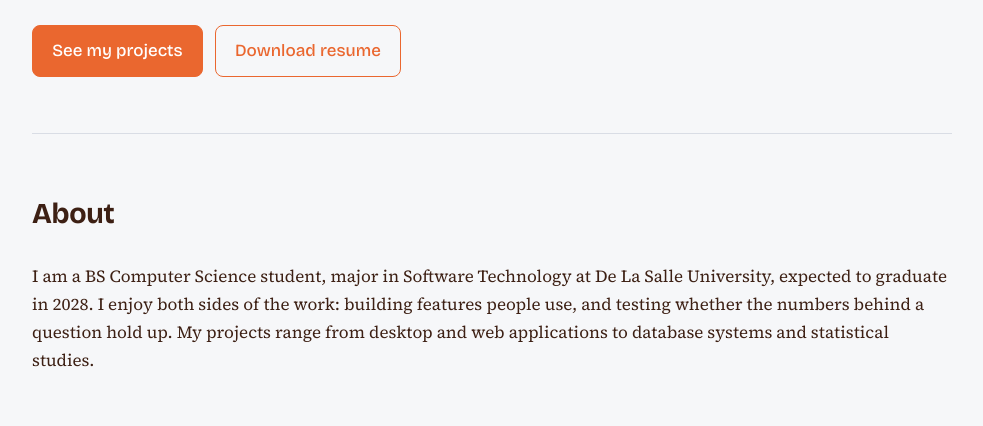
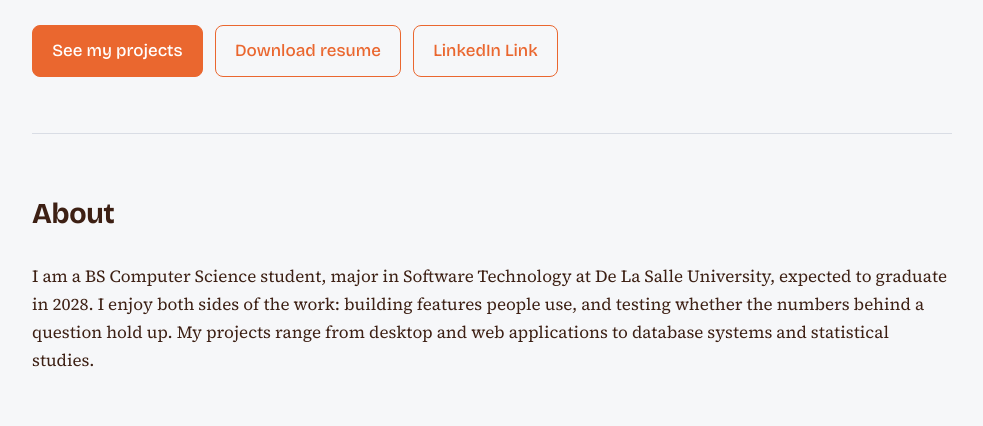
Before and after one commit to phlmnnnnn/PUNZALAN-E-Portfolio, a plain HTML site: page index.html in a window 1280 px wide. Shown: the part 374-800 px from the top of the page, without its empty margins (148-1131 px from the left). Drawn offline with nearby package versions, Linux system fonts and the light colour scheme.

Commit message:
add linkedin

```diff
--- a/index.html
+++ b/index.html
@@ -97,6 +97,7 @@ button.btn{cursor:pointer;font-size:1rem;line-height:inherit}
       <div class="btns">
         <a class="btn" href="#projects">See my projects</a>
         <a class="btn alt" href="assets/philomena_marie_punzalan_resume.pdf" download>Download resume</a>
+        <a class="btn alt" href="https://www.linkedin.com/in/philomenamariepunzalan">LinkedIn Link</a>
       </div>
     </div>
 
@@ -221,6 +222,7 @@ button.btn{cursor:pointer;font-size:1rem;line-height:inherit}
       <div class="btns">
         <a class="btn" href="mailto:philomena.marie.punzalan@gmail.com">Email me</a>
         <a class="btn alt" href="https://github.com/phlmnnnnn">GitHub</a>
+        <a class="btn alt" href="https://www.linkedin.com/in/philomenamariepunzalan">LinkedIn</a>
       </div>
     </section>
   </main>
```
